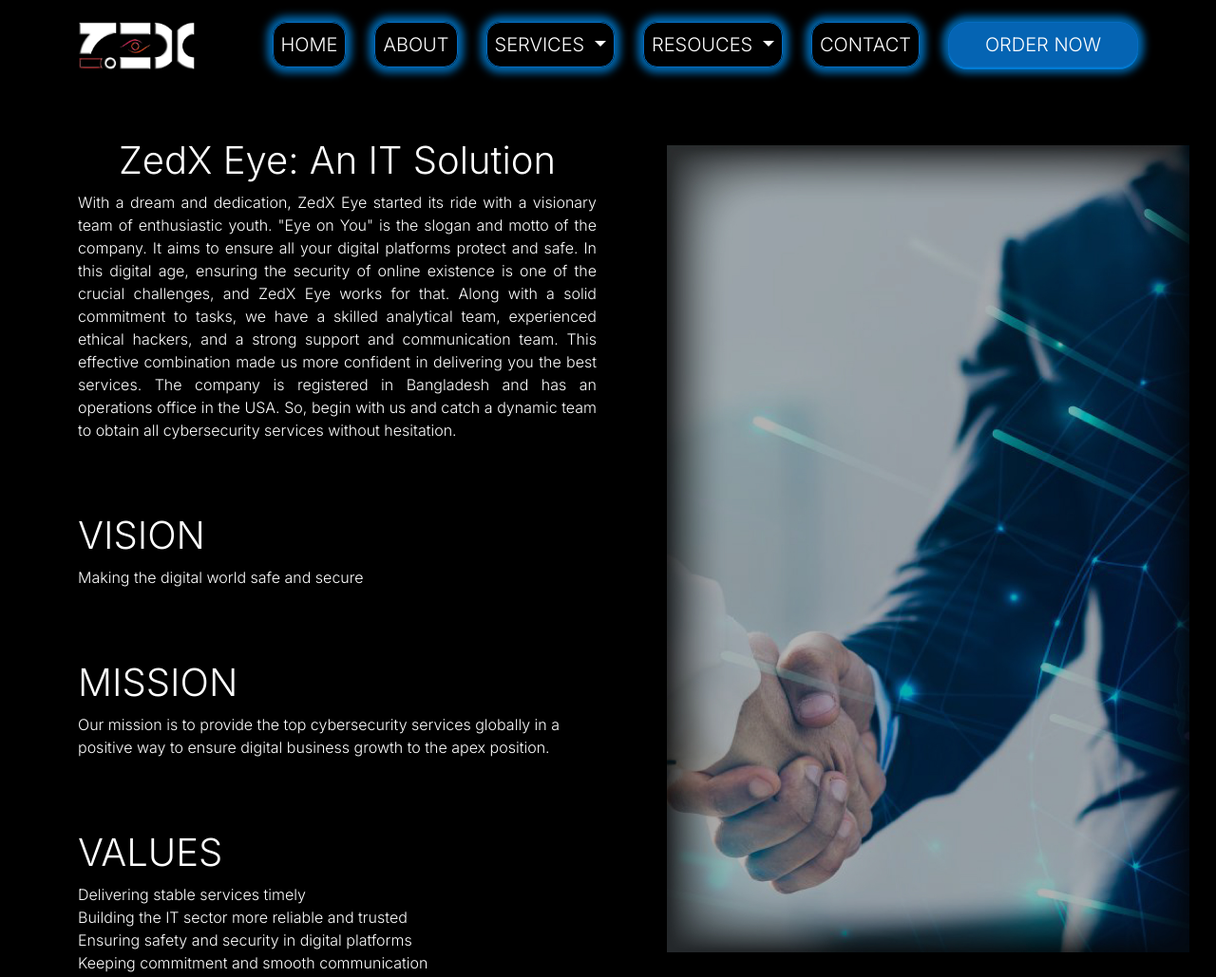
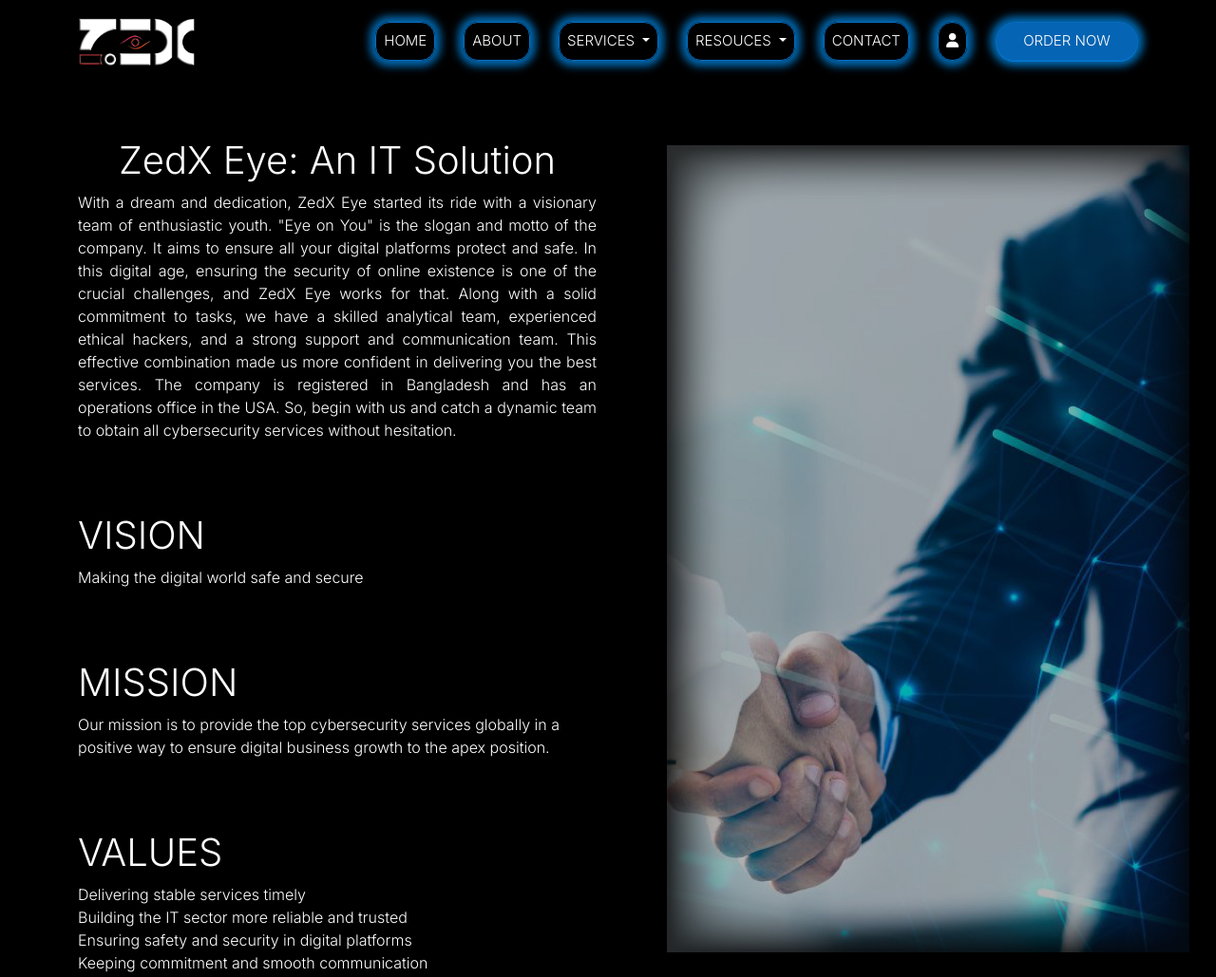
Before and after one commit to mmhpbd/zedxeyenew, a plain HTML site: page about.html in a window 1280 px wide. Shown: the top 1029 px of the page at 95% size. Drawn offline with Linux system fonts and the light colour scheme.

Commit message:
commit add cnd font awesome & add button

```diff
--- a/about.html
+++ b/about.html
@@ -9,6 +9,7 @@
     <link rel="stylesheet" href="./css/bootstrap-grid.min.css">
     <link rel="stylesheet" href="./css/bootstrap.css">
     <link rel="stylesheet" href="./css/style.css">
+    <link rel="stylesheet" href="https://cdnjs.cloudflare.com/ajax/libs/font-awesome/6.3.0/css/all.min.css" integrity="sha512-SzlrxWUlpfuzQ+pcUCosxcglQRNAq/DZjVsC0lE40xsADsfeQoEypE+enwcOiGjk/bSuGGKHEyjSoQ1zVisanQ==" crossorigin="anonymous" referrerpolicy="no-referrer" />
     <style>
        .dropdown:hover .dropdown-menu{
         display: block;
@@ -75,6 +76,13 @@
                   <div class="zedxnav">
                     <li class="nav-item">
                       <a class="nav-link" href="contact.html">CONTACT</a>
+                    </li>
+                  </div>
+                  <div class="zedxnav">
+                    <li class="nav-item">
+                      <a class="nav-link" href="contact.html">
+                        <i class="fa-solid fa-user"></i>
+                      </a>
                     </li>
                   </div>
                   <div class="zedxnav1">
--- a/css/style.css
+++ b/css/style.css
@@ -26,10 +26,10 @@
 }
 .dropdown-menu li a{
     margin-left: -1px;
-    font-size: 20px !important;
+    font-size: 15px !important;
 }
 .zedxnav a{
-    font-size: 20px;
+    font-size: 15px;
     margin-left: 30px;
     border: 1px solid #066cc0;
     border-radius: 15px;
@@ -38,7 +38,7 @@
     -moz-box-shadow: 0px 0px 8px 6px rgba(1,137,231,0.75);
 }
 .zedxnav1 a{
-    font-size: 20px;
+    font-size: 15px;
     border: 1px solid #066cc0;
     border-radius: 20px;
     box-shadow: 0px 0px 8px 6px rgba(1,137,231,0.75);
@@ -52,8 +52,8 @@
 
 .oder{
     background-color: #066cc0ee;
-    height: 50px;
-    width: 200px;
+    height: 42px;
+    width: 150px;
     border-radius: 20px;
     margin-left: 30px;
     transition: .5s all;
```
Also changed, not shown: contact.html (+8 -0 lines), index.html (+8 -0 lines), network.html (+8 -0 lines), penetration.html (+8 -0 lines), vulnerability.html (+8 -0 lines).
